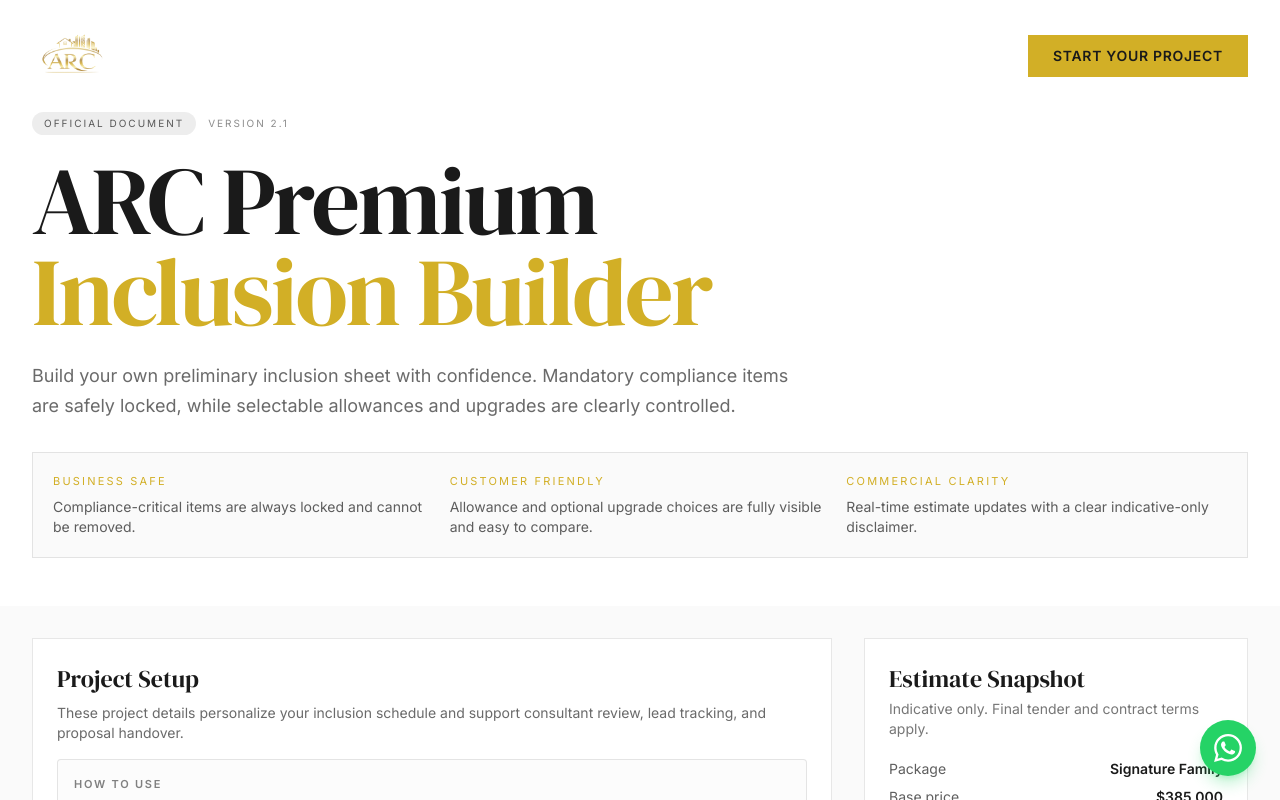
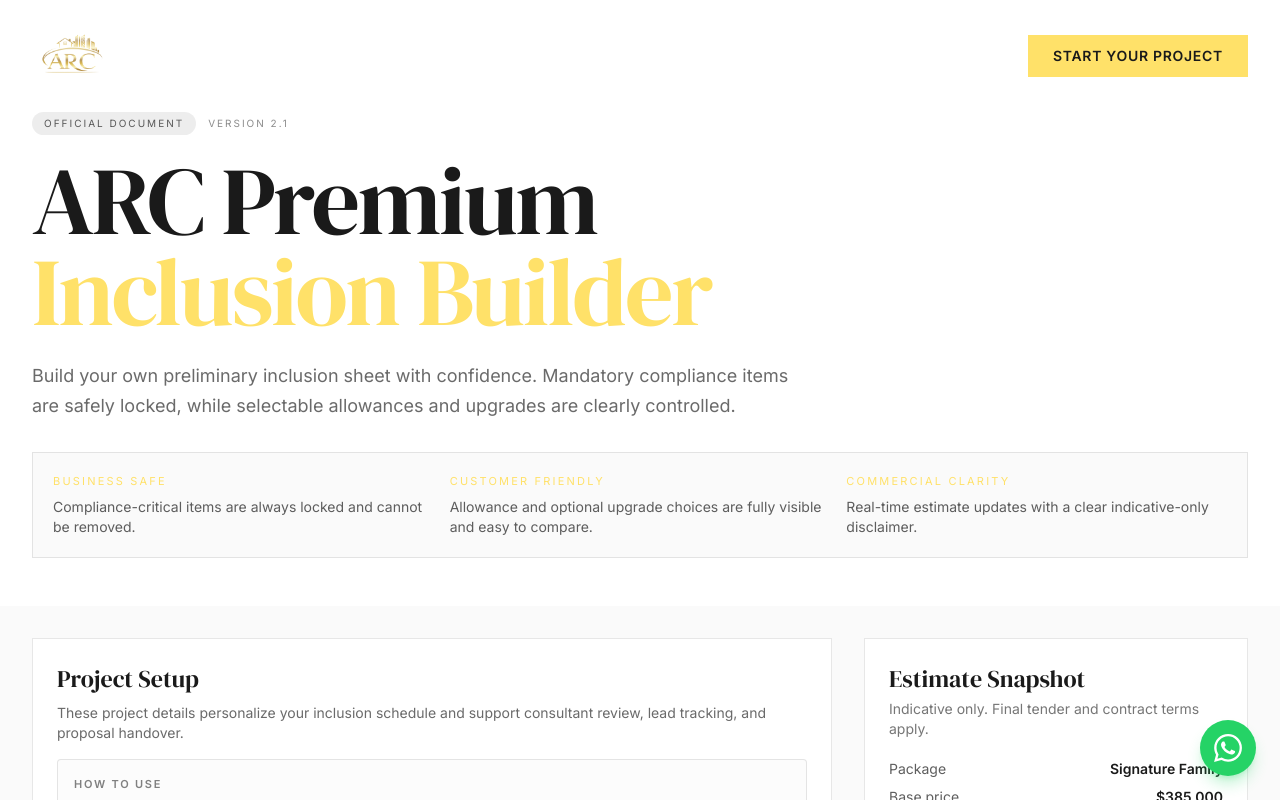
Before and after one commit to aashishace/arcbuilders, a Next.js app: page /inclusions in a window 1280 px wide. Shown: the top 800 px of the page. Built offline with nearby package versions, Linux system fonts and the light colour scheme.

Commit message:
style: update brand gold to #FFE169 across theme and inclusions

```diff
--- a/src/app/globals.css
+++ b/src/app/globals.css
@@ -15,9 +15,9 @@
   --background: #fafafa;
   --foreground: #1a1a1a;
   --primary: #1a1a1a;
-  --accent: #D2AF26;
-  --accent-light: #E0C244;
-  --accent-dark: #B89610;
+  --accent: #FFE169;
+  --accent-light: #FFE98E;
+  --accent-dark: #E8C94A;
 }
 
 @media (prefers-color-scheme: dark) {
@@ -25,9 +25,9 @@
     --background: #1a1a1a;
     --foreground: #fafafa;
     --primary: #fafafa;
-    --accent: #E0C244;
-    --accent-light: #EBD066;
-    --accent-dark: #D2AF26;
+    --accent: #FFE169;
+    --accent-light: #FFE98E;
+    --accent-dark: #E8C94A;
   }
 }
 
--- a/src/app/inclusions/page.tsx
+++ b/src/app/inclusions/page.tsx
@@ -334,7 +334,7 @@
                                     onClick={() => setRowSelection(section.id, rowIndex, "allowance")}
                                     className={`rounded border px-2.5 py-1.5 font-sans text-[10px] font-semibold uppercase tracking-[0.12em] shadow-sm transition-all duration-150 active:scale-[0.98] ${
                                       currentDecision.status === "allowance"
-                                        ? "border-accent bg-[#fff0df] text-[#6f4f08] shadow-[0_0_0_2px_rgba(223,131,88,0.18)]"
+                                        ? "border-accent bg-[#fff7cf] text-[#695300] shadow-[0_0_0_2px_rgba(255,225,105,0.38)]"
                                         : "border-[#1a1a1a]/20 bg-white text-[#1a1a1a]/70 hover:border-accent hover:bg-accent/10"
                                     }`}
                                   >
--- a/src/lib/pdf/InclusionPdfDocument.tsx
+++ b/src/lib/pdf/InclusionPdfDocument.tsx
@@ -80,7 +80,7 @@
   },
   rule: {
     height: 1,
-    backgroundColor: "#df8358",
+    backgroundColor: "#ffe169",
     marginVertical: 10,
   },
   metaGrid: {
@@ -179,7 +179,7 @@
   },
   statusInlineAllowance: {
     backgroundColor: "#fff0dc",
-    borderColor: "#efc96a",
+    borderColor: "#ffe169",
     color: "#6f4f08",
   },
   statusInlineUpgrade: {
```
